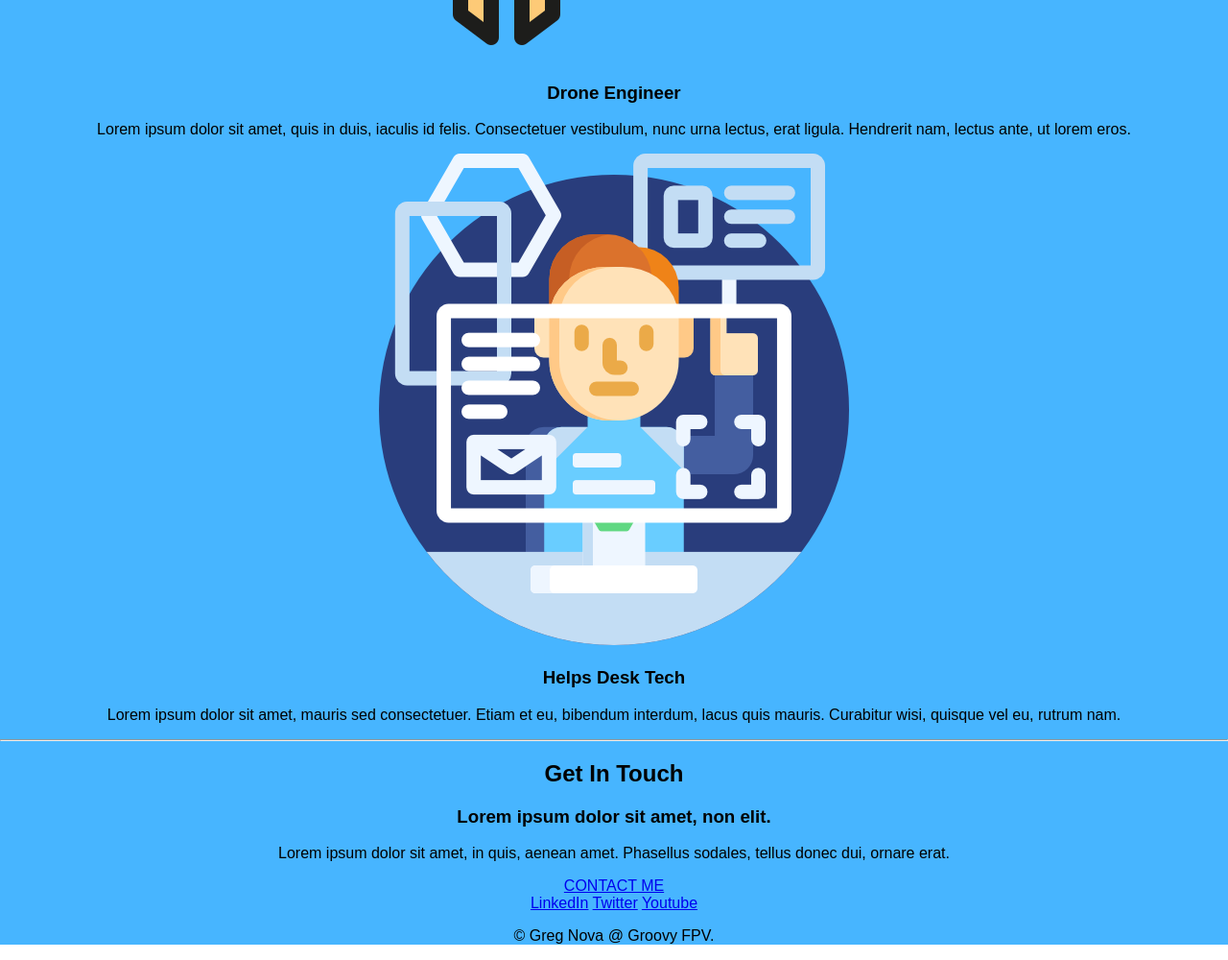
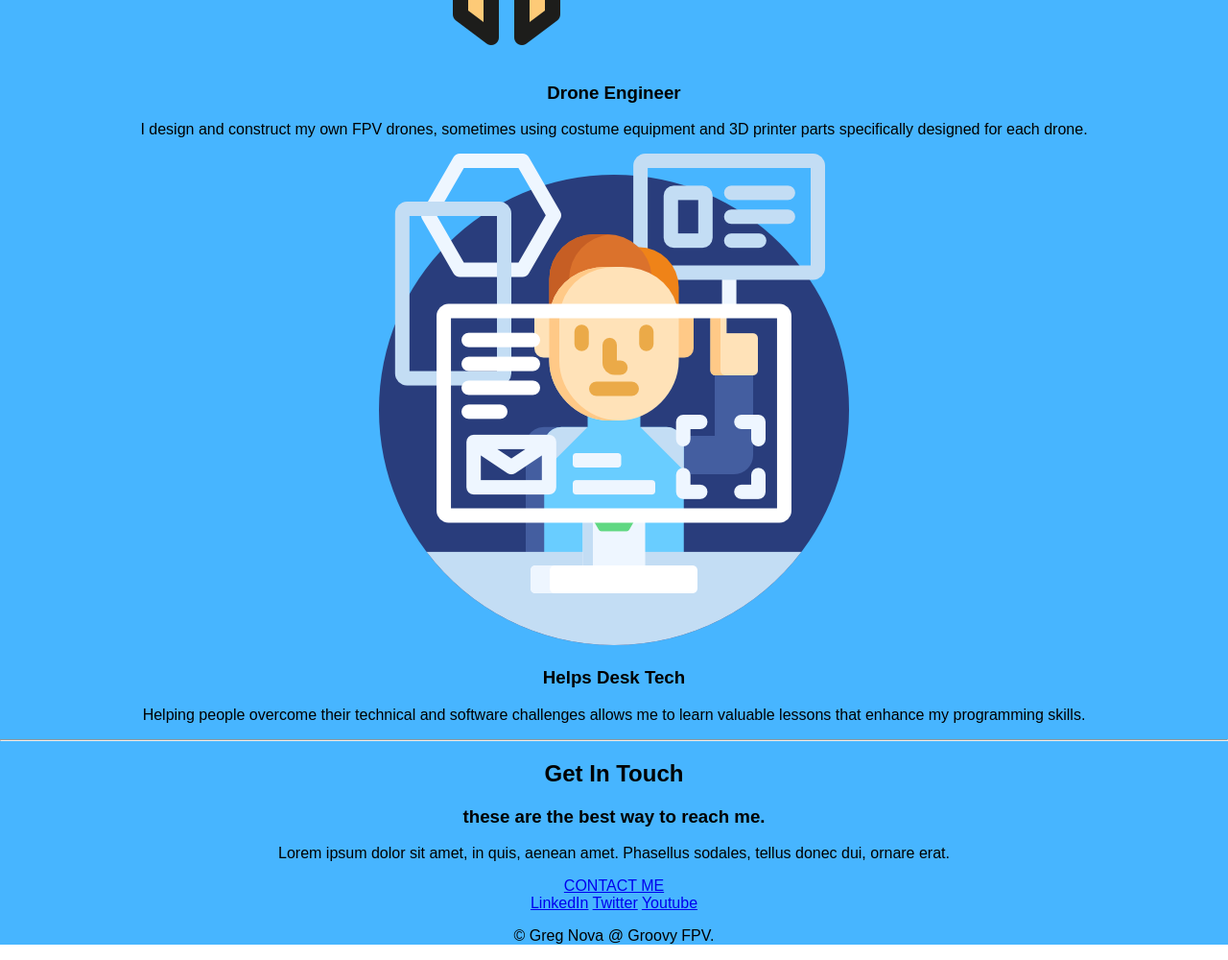
Before and after one commit to NovaxCode/Wavy_Stream, a plain HTML site: page Index.HTML in a window 1280 px wide. Shown: the part 1363-2363 px from the top of the page at 96% size. Drawn offline with Linux system fonts and the light colour scheme.

Commit message:
Updates description fields.

```diff
--- a/Index.HTML
+++ b/Index.HTML
@@ -20,7 +20,7 @@
 
   <div class="middle-container">
     <div class="profile">
-      <img src="" alt=""> "slef portait, delete this after use "
+      <img src="" alt=""> "add profile image here - update later"
       <h2>Hello.</h2>
       <p> I am an IOS and web developer. I'm the founder the Groovy FPV. i love drones and design my own styles </p>
     </div>
@@ -30,20 +30,20 @@
       <div class="skill-row">
         <img class="Drone and tools" src="images/maintenance.png" alt="Drone and tool">
         <h3>Drone Engineer </h3>
-        <p>Lorem ipsum dolor sit amet, quis in duis, iaculis id felis. Consectetuer vestibulum, nunc urna lectus, erat ligula. Hendrerit nam, lectus ante, ut lorem eros.</p>
+        <p>I design and construct my own FPV drones, sometimes using costume equipment and 3D printer parts specifically designed for each drone. </p>
       </div>
 
 
       <div class="Helpdesk-row">
         <img class= "clear board" src="images/transparent.png" alt="clear board">
         <h3>Helps Desk Tech</h3>
-        <p>Lorem ipsum dolor sit amet, mauris sed consectetuer. Etiam et eu, bibendum interdum, lacus quis mauris. Curabitur wisi, quisque vel eu, rutrum nam.</p>
+        <p>Helping people overcome their technical and software challenges allows me to learn valuable lessons that enhance my programming skills.</p>
       </div>
     </div>
     <hr>
     <div class="contact-me">
       <h2>Get In Touch</h2>
-      <h3>Lorem ipsum dolor sit amet, non elit.</h3>
+      <h3>these are the best way to reach me.</h3>
       <p>Lorem ipsum dolor sit amet, in quis, aenean amet. Phasellus sodales, tellus donec dui, ornare erat.</p>
       <a class="btn" href="mailto:gregmatos12@gmail.com">CONTACT ME</a>
     </div>
```
